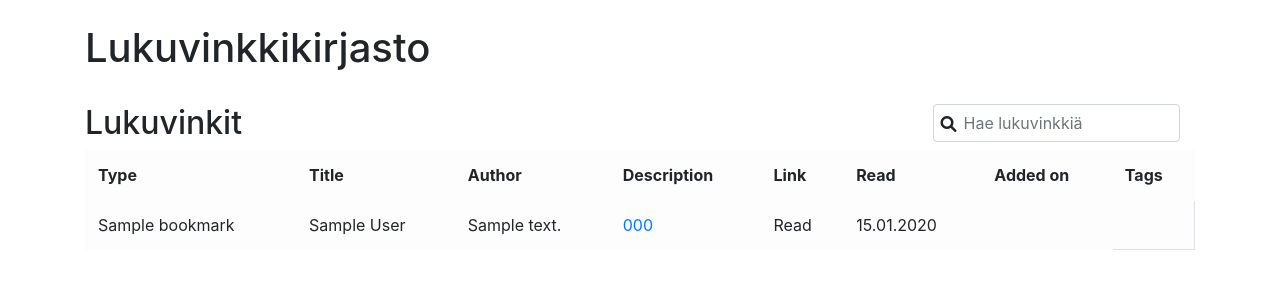
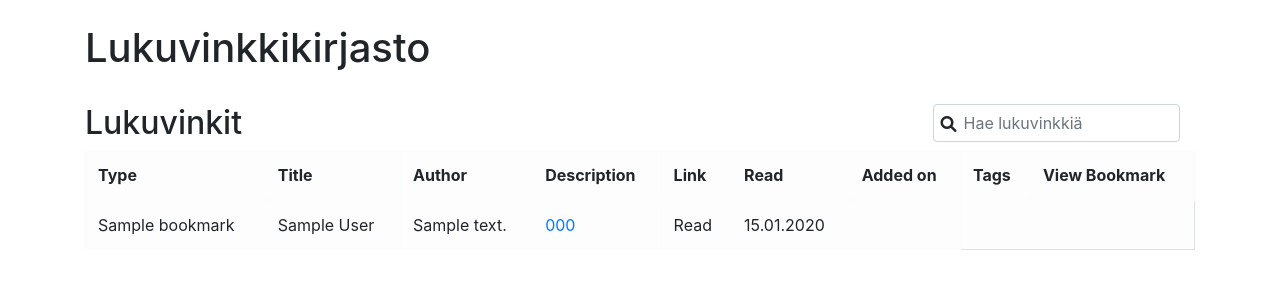
Before and after one commit to prTopi/lukuvinkkikirjasto, a Flask app: template src/templates/index.html in a window 1280 px wide. Shown: the part 56-356 px from the top of the page. Run offline with Flask 2, Linux system fonts and the light colour scheme; the visitor is signed in with stand-in values (Sample User, id 1); the template is opened without the code that fills it: most values are stand-ins (such as "Sample title", 1, 10 or a date in 2020); some libraries are stand-ins or nearby versions.

Commit message:
add view bookmark button

```diff
--- a/src/templates/index.html
+++ b/src/templates/index.html
@@ -43,6 +43,7 @@ input#haku {
             <th>Read</th>
             <th>Added on</th>
             <th>Tags</th>
+            <th>View Bookmark</th>
         </tr>
     </thead>
     <tbody id="kentat">
@@ -77,6 +78,17 @@ input#haku {
                 {{ tags[bookmark.id] }}
                 {% endif %}
             </td>
+            {% if bookmark.type == 'BOOK' %}
+                <td><button onclick="document.location='/view/book/{{bookmark.id}}'">View</button></td>
+            {% elif bookmark.type == 'PODCAST' %}
+                <td><button onclick="document.location='/view/podcast/{{bookmark.id}}'">View</button></td>
+            {% elif bookmark.type == 'VIDEO' %}
+                <td><button onclick="document.location='/view/video/{{bookmark.id}}'">View</button></td>
+            {% elif bookmark.type == 'SCIENTIFIC_ARTICLES' %}
+                <td><button onclick="document.location='/view/article/{{bookmark.id}}'">View</button></td>
+            {% elif bookmark.type == 'BLOG' %}
+                <td><button onclick="document.location='/view/blog/{{bookmark.id}}'">View</button></td>
+            {% endif %}
         </tr>
         {% endfor %}
     </tbody>
--- a/src/templates/view_book.html
+++ b/src/templates/view_book.html
@@ -17,6 +17,6 @@
 {% endfor %}
 
 <br>
-<button onclick="document.location='/edit/book/{{book.bookmark_id}}'">Edit podcast</button>
+<button onclick="document.location='/edit/book/{{book.bookmark_id}}'">Edit book</button>
 {% endif %}
 {% endblock %}
```
